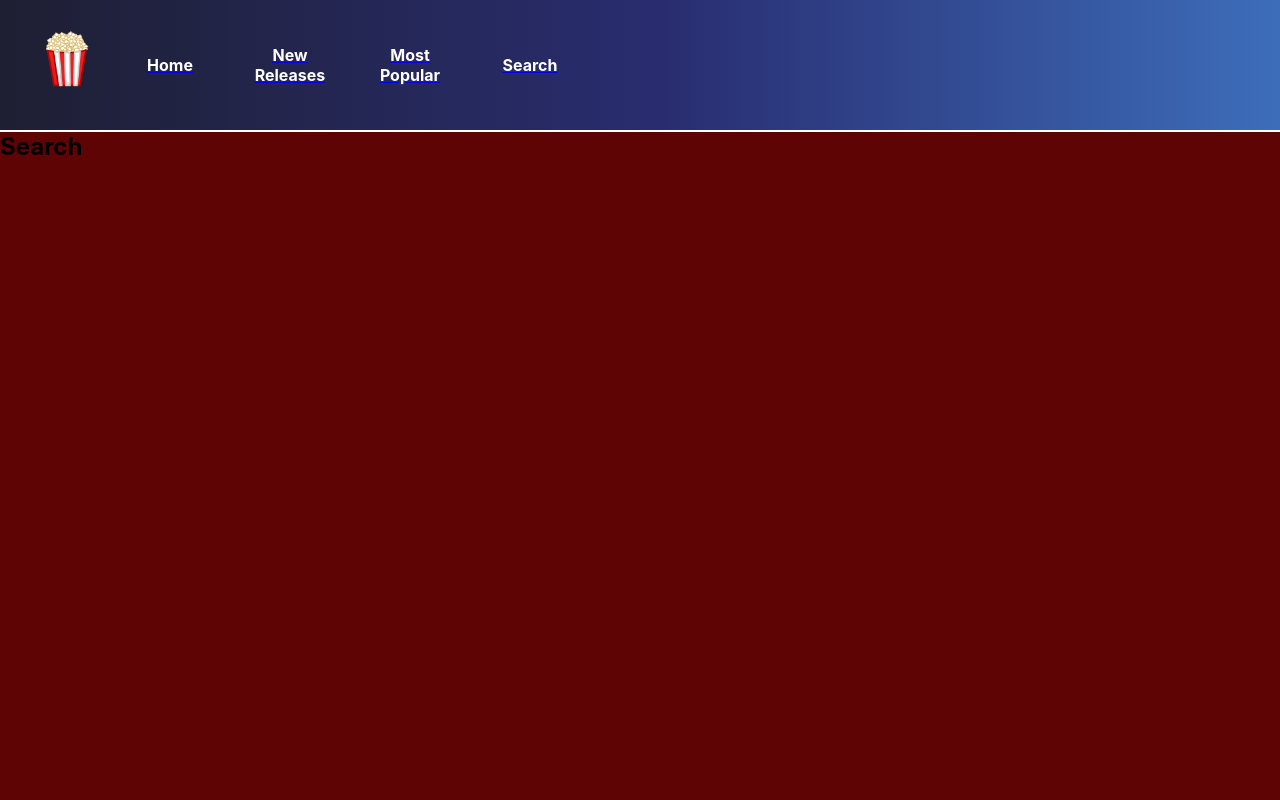
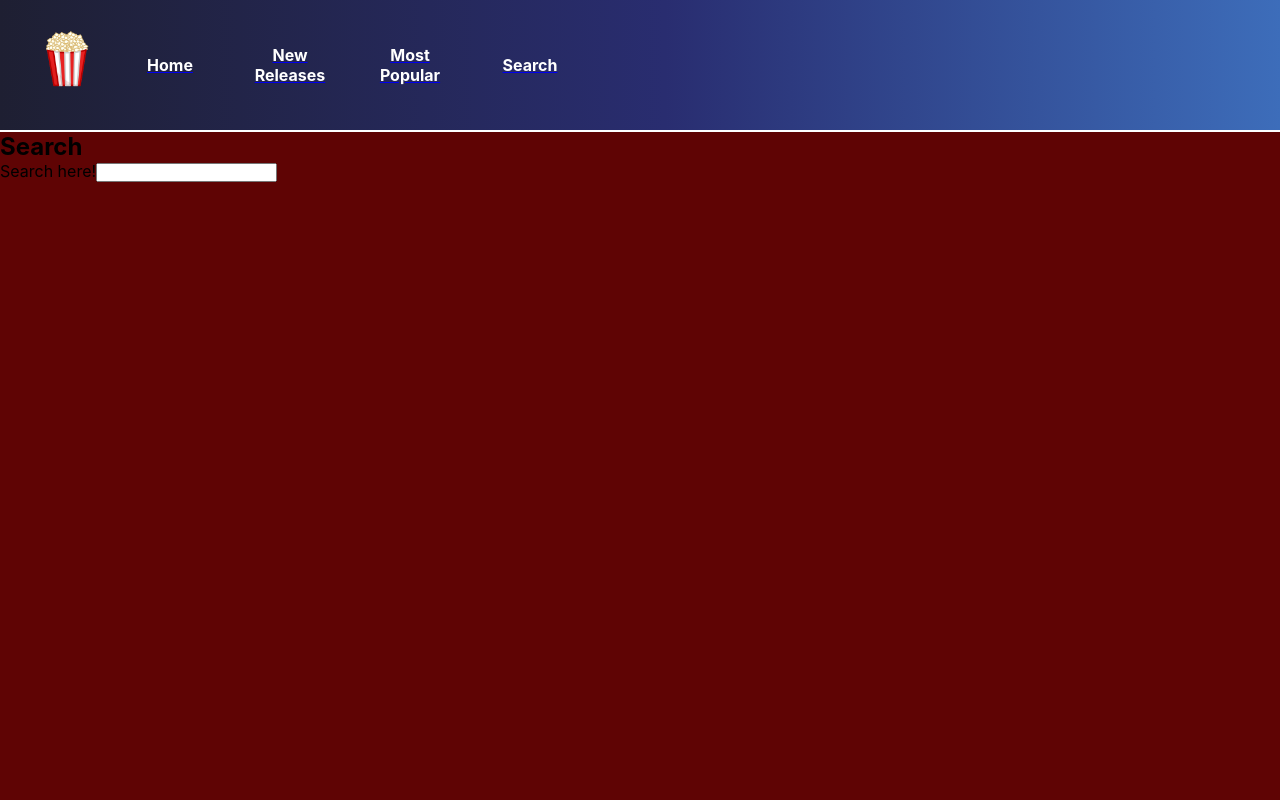
Before and after one commit to Celinesco/buscador_de_peliculas, a React (Create React App) app: page /search in a window 1280 px wide. Shown: the top 800 px of the page. Built offline with nearby package versions, Linux system fonts and the light colour scheme.

Commit message:
input seccion busqueda

```diff
--- a/src/components/Footer/Footer.js
+++ b/src/components/Footer/Footer.js
@@ -8,10 +8,10 @@ const Footer = () => {
             <p>Hecho por Celinesco</p>
             <ul className='ul__footer'>
                 <li><a href="https://www.linkedin.com/in/celinesalsina/" target="_blank"
-                    class="icons-footer" aria-label="Perfil Linkedin de Celina"><AiOutlineLinkedin /></a></li>
-                <li><a href="https://github.com/Celinesco" target="_blank" class="icons-footer"
+                    className="icons-footer" aria-label="Perfil Linkedin de Celina"><AiOutlineLinkedin /></a></li>
+                <li><a href="https://github.com/Celinesco" target="_blank" className="icons-footer"
                     aria-label="Enviar mail">< VscGithub /></a></li>
-                     <li><a href="mailto:celina.alsina@gmail.com" target="_blank" class="icons-footer"
+                     <li><a href="mailto:celina.alsina@gmail.com" target="_blank" className="icons-footer"
                     aria-label="Enviar mail a Celinesco">< VscMail /></a></li>
             </ul>
         </footer>
--- a/src/components/SearchSection.js
+++ b/src/components/SearchSection.js
@@ -1,7 +1,14 @@
+import { useEffect, useState } from "react"
+import { useSearchParams } from "react-router-dom"
+
 const SearchSection = () => {
     return (
         <section className="section__search sections__styles">
             <h2>Search</h2>
+            <form>
+                <label htmlFor="movie-search">Search here!</label>
+                <input id="movie-search" type="text"></input>
+            </form>
         </section>
     )
 }
```
